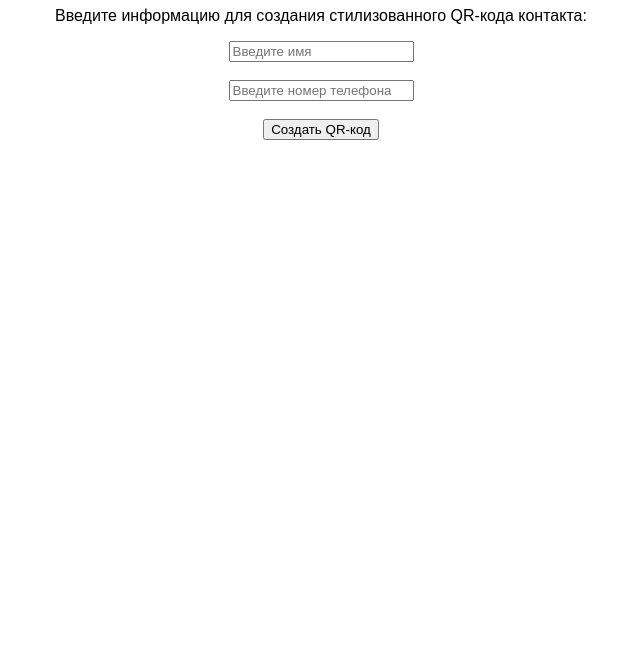
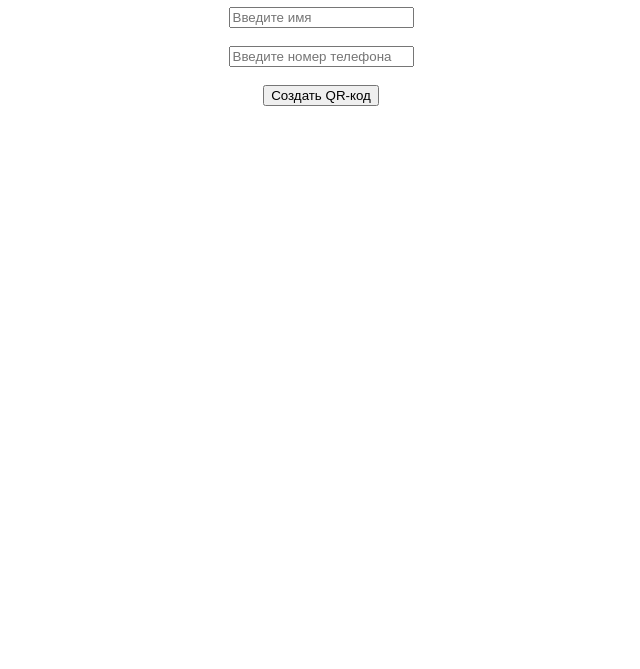
Before and after one commit to dias002/qr.build, a plain HTML site: page index.html in a window 1280 px wide. Shown: the part 131-800 px from the top of the page, without its empty margins (319-959 px from the left). Drawn offline with Linux system fonts and the light colour scheme.

Commit message:
Update index.html

```diff
--- a/index.html
+++ b/index.html
@@ -25,7 +25,6 @@
 </head>
 <body>
     <h1>Стилизация QR-кода контакта</h1>
-    <p>Введите информацию для создания стилизованного QR-кода контакта:</p>
     <input type="text" id="name" placeholder="Введите имя" /><br><br>
     <input type="text" id="phone" placeholder="Введите номер телефона" /><br><br>
     <button onclick="generateQRCode()">Создать QR-код</button>
```
